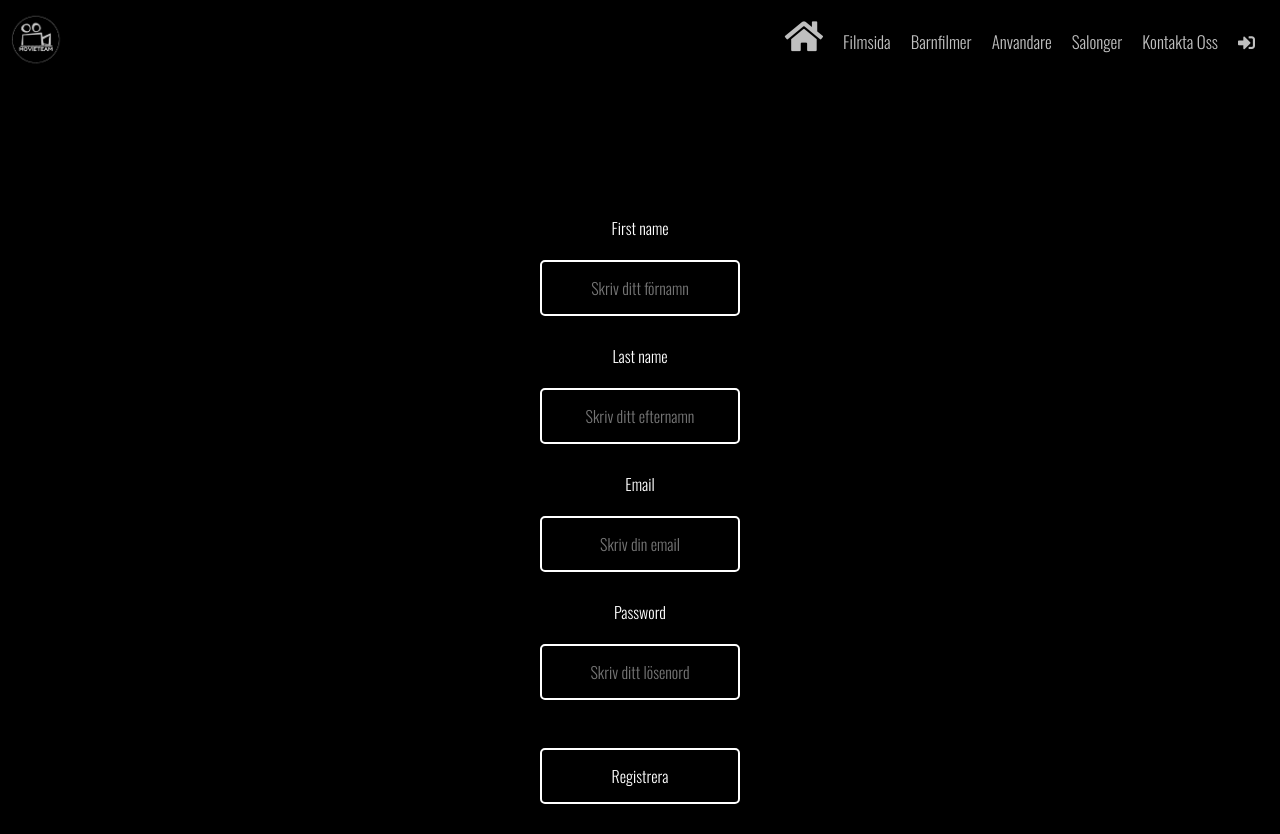
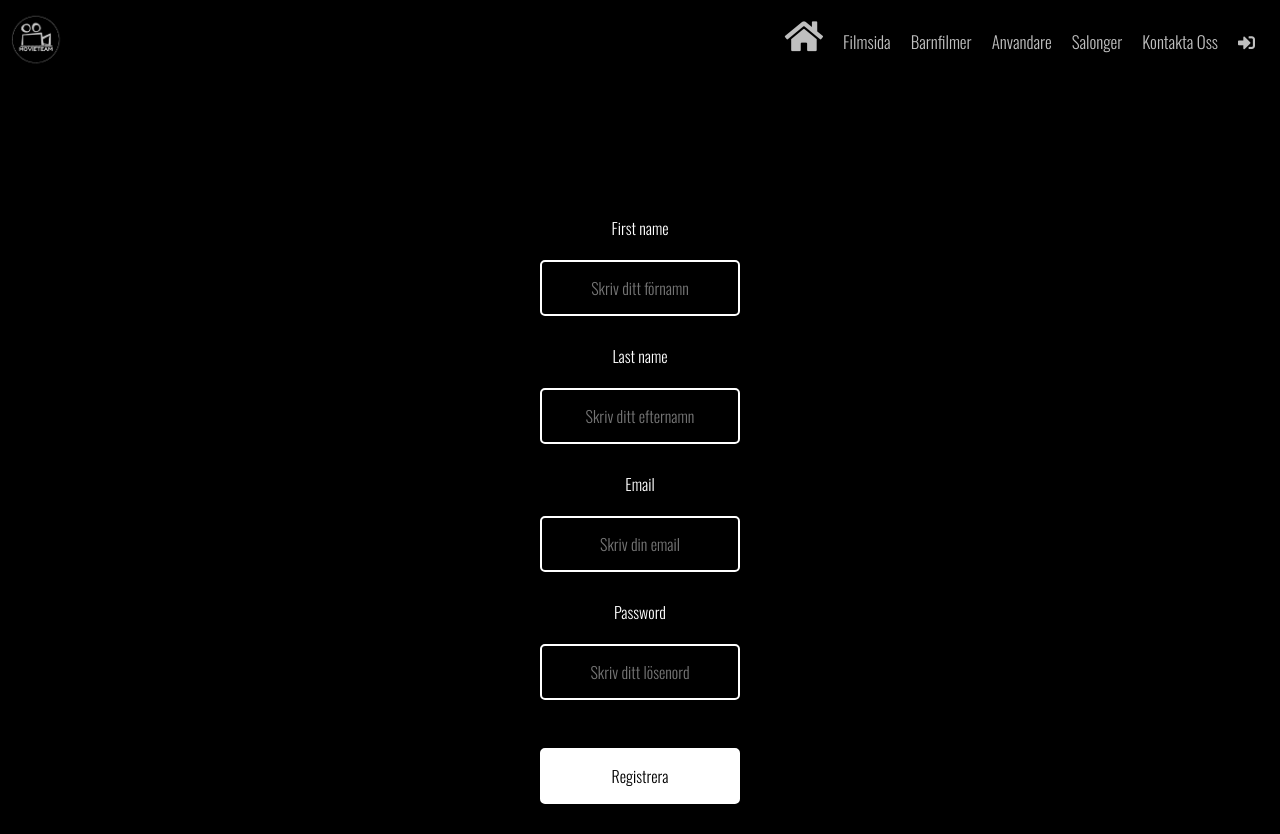
Before and after one commit to cchaglund/movie-team, a Vue app: page /#/registeruser in a window 1280 px wide. Built offline with nearby package versions, Linux system fonts and the light colour scheme.

Commit message:
mer css register

```diff
--- a/src/views/RegisterUser.vue
+++ b/src/views/RegisterUser.vue
@@ -104,12 +104,13 @@ export default {
   border-color: #6F2232;
 }
 .card-body button{
-  background-color:black;
+  background-color:white;
   cursor: pointer;
+  color:black;
 }
 .card-body button:hover{
-  background:white;
-  color:black;
+  background:black;
+  color:white;
 }
 @media screen and (max-width: 400px) {
   .card-body {
```
